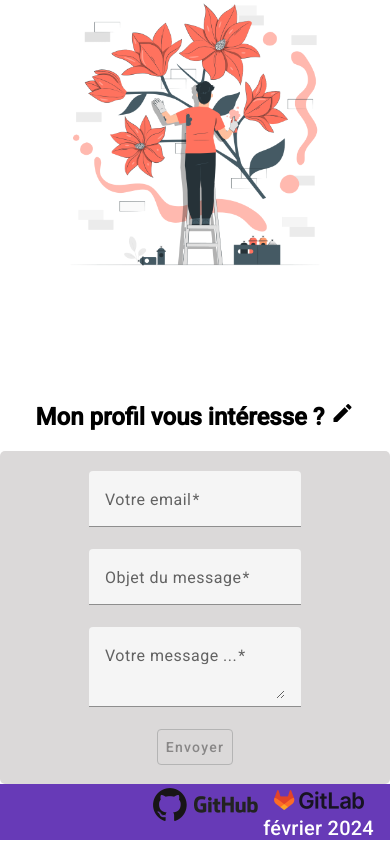
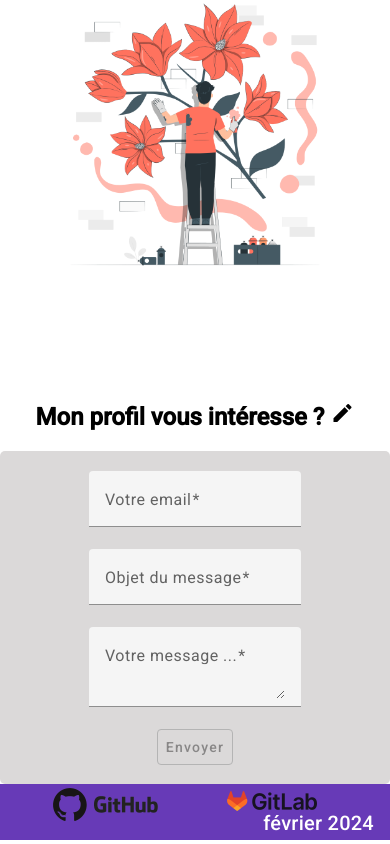
Before and after one commit to TommyV86/portfolio, an Angular app: page / in a window 390 px wide. Shown: the part 2549-3393 px from the top of the page. Built offline with nearby package versions, Linux system fonts and the light colour scheme.

Commit message:
rectification des positions de liens du footer pour le responsive mobile

```diff
--- a/src/app/component/footer/footer.component.scss
+++ b/src/app/component/footer/footer.component.scss
@@ -17,22 +17,19 @@
 
 @media (max-width: 1440px) {
 
-    .github-link-footer, .gitlab-link-footer{
-        margin-right: -12%;
-    }
 
     .github-link-footer{
         margin-top: -1.5%;
     }
 
     .gitlab-link-footer{
-        margin-top: -5.3%;
+        margin-top: -4.4%;
         margin-left: 15%;
-        margin-right: -28%;
+        margin-right: -15%;
     }
 
     #date{
-        margin-top: 9%;
+        margin-top: 6%;
     }
 
 }
```
